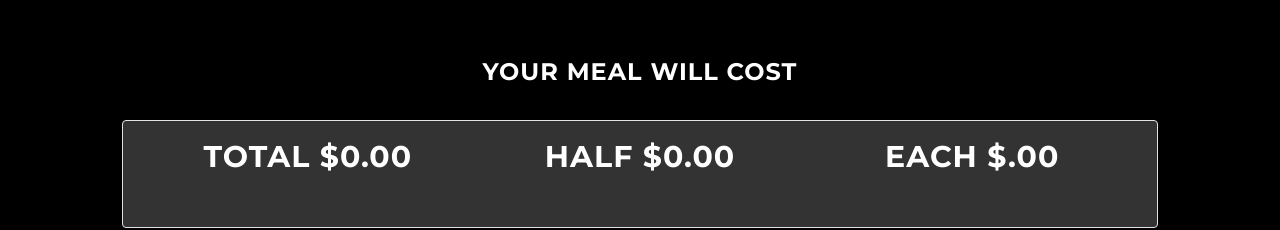
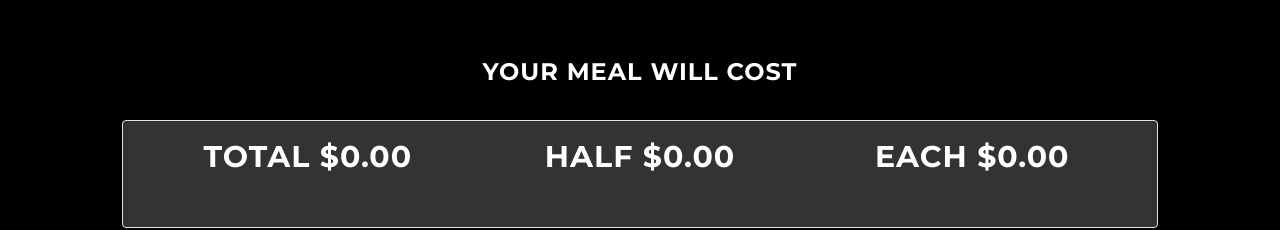
Before and after one commit to PaulAboutIt/forsyria, a website: page index.html in a window 1280 px wide. Shown: the part 2680-2910 px from the top of the page. Drawn offline with nearby package versions, Linux system fonts and the light colour scheme; some packages are replaced by stand-ins of ours.

Commit message:
display each

```diff
--- a/index.html
+++ b/index.html
@@ -349,6 +349,7 @@
             var each = 0;
             $('#total').text(total);
             $('#half').text(half);
+            $('#each').text(each);
             $('#guests').on('change', function () {
                 guests = $('#guests').val();
                 total = parseInt(dishTotal * guests);
```
